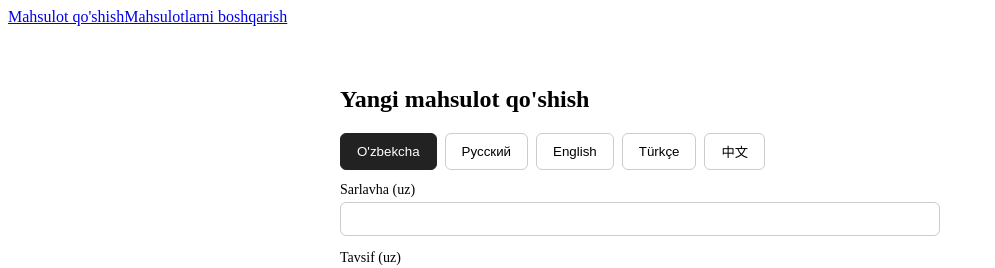
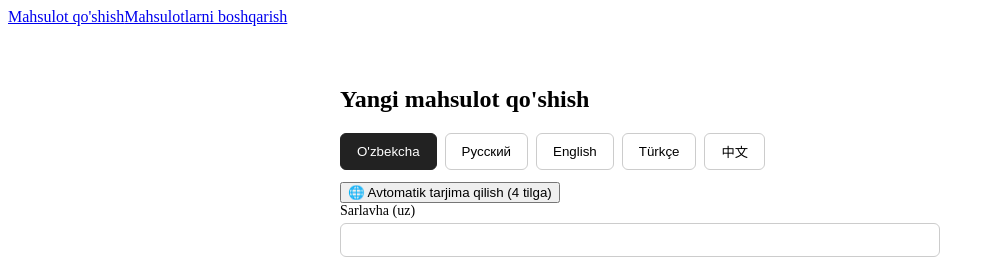
Before and after one commit to yusufjorayev607-ai/elegand-uniform, a React (Vite) app in the folder client/: page /admin123/dashboard1 in a window 1280 px wide. Shown: the top 268 px of the page, without its empty margins (0-995 px from the left). Built offline with nearby package versions, Linux system fonts and the light colour scheme; no server answers.

Commit message:
Update ProductForm.jsx

```diff
--- a/client/src/admin/components/ProductForm.jsx
+++ b/client/src/admin/components/ProductForm.jsx
@@ -11,6 +11,14 @@ const langs = [
 	{ code: 'tr', label: 'Türkçe' },
 	{ code: 'zh', label: '中文' },
 ]
+
+// MyMemory tarjima xizmati kutgan til kodlari (zh uchun zh-CN kerak)
+const translateLangCodes = {
+	ru: 'ru',
+	en: 'en',
+	tr: 'tr',
+	zh: 'zh-CN',
+}
 
 const categories = [
 	{ value: 'sezon-yozgi', label: 'Sezon - Yozgi' },
@@ -28,6 +36,21 @@ const createEmptyTranslations = () => ({
 	zh: { ...emptyLang },
 })
 
+// Bepul MyMemory tarjima API orqali bitta matnni tarjima qiladi
+async function translateText(text, targetLangCode) {
+	if (!text || !text.trim()) return ''
+	try {
+		const res = await fetch(
+			`https://api.mymemory.translated.net/get?q=${encodeURIComponent(text)}&langpair=uz|${targetLangCode}`
+		)
+		const data = await res.json()
+		return data?.responseData?.translatedText || text
+	} catch {
+		// Tarmoq xatosi bo'lsa, tarjima qilinmagan matnni qaytaradi (nusxalashga o'xshab)
+		return text
+	}
+}
+
 // mode: 'create' | 'edit'
 // product: tahrirlash uchun mavjud mahsulot obyekti (edit rejimida majburiy)
 // onSuccess: muvaffaqiyatli yuborilgandan keyin chaqiriladi
@@ -43,6 +66,7 @@ function ProductForm({ mode = 'create', product = null, onSuccess, onCancel }) {
 	)
 	const [status, setStatus] = useState(null) // null | 'loading' | 'success' | 'error'
 	const [message, setMessage] = useState('')
+	const [isTranslating, setIsTranslating] = useState(false)
 
 	const isEdit = mode === 'edit'
 	const existingImageUrl = product?.image ? `${API_BASE_URL}${product.image}` : null
@@ -54,6 +78,7 @@ function ProductForm({ mode = 'create', product = null, onSuccess, onCancel }) {
 		}))
 	}
 
+	// O'zbekcha tabdagi matnlarni qolgan 4 tilga so'zma-so'z nusxalaydi
 	const handleCopyFromUz = () => {
 		setTranslations(prev => ({
 			...prev,
@@ -62,6 +87,55 @@ function ProductForm({ mode = 'create', product = null, onSuccess, onCancel }) {
 			tr: { ...prev.uz },
 			zh: { ...prev.uz },
 		}))
+	}
+
+	// O'zbekcha tabdagi matnlarni qolgan 4 tilga AVTOMATIK TARJIMA qiladi
+	const handleAutoTranslate = async () => {
+		const uzFields = translations.uz
+		const hasContent = Object.values(uzFields).some(v => v && v.trim())
+		if (!hasContent) {
+			setMessage("Avval o'zbekcha maydonlarni to'ldiring")
+			setStatus('error')
+			return
+		}
+
+		setIsTranslating(true)
+		setMessage('')
+
+		try {
+			const targetLangs = ['ru', 'en', 'tr', 'zh']
+			const fieldNames = ['title', 'description', 'material', 'season', 'color']
+
+			// Barcha til va maydon kombinatsiyalarini parallel tarjima qilamiz
+			const results = await Promise.all(
+				targetLangs.map(async lang => {
+					const translatedFields = await Promise.all(
+						fieldNames.map(field => translateText(uzFields[field], translateLangCodes[lang]))
+					)
+					const fieldsObj = {}
+					fieldNames.forEach((field, i) => {
+						fieldsObj[field] = translatedFields[i]
+					})
+					return [lang, fieldsObj]
+				})
+			)
+
+			setTranslations(prev => {
+				const updated = { ...prev }
+				results.forEach(([lang, fieldsObj]) => {
+					updated[lang] = fieldsObj
+				})
+				return updated
+			})
+
+			setStatus('success')
+			setMessage("Tarjima qilindi! Tekshirib, kerak bo'lsa tuzating.")
+		} catch {
+			setStatus('error')
+			setMessage("Tarjima qilishda xatolik yuz berdi. Internetni tekshiring yoki qo'lda to'ldiring.")
+		} finally {
+			setIsTranslating(false)
+		}
 	}
 
 	const handleImageChange = e => {
@@ -134,9 +208,22 @@ function ProductForm({ mode = 'create', product = null, onSuccess, onCancel }) {
 				))}
 			</div>
 
+			{activeLang === 'uz' && (
+				<button
+					type='button'
+					className='product-form__translate-btn'
+					onClick={handleAutoTranslate}
+					disabled={isTranslating}
+				>
+					{isTranslating
+						? 'Tarjima qilinmoqda...'
+						: '🌐 Avtomatik tarjima qilish (4 tilga)'}
+				</button>
+			)}
+
 			{activeLang !== 'uz' && (
 				<button type='button' className='product-form__copy-btn' onClick={handleCopyFromUz}>
-					O'zbekchadan barcha tillarga nusxalash
+					O'zbekchadan so'zma-so'z nusxalash
 				</button>
 			)}
 
```
